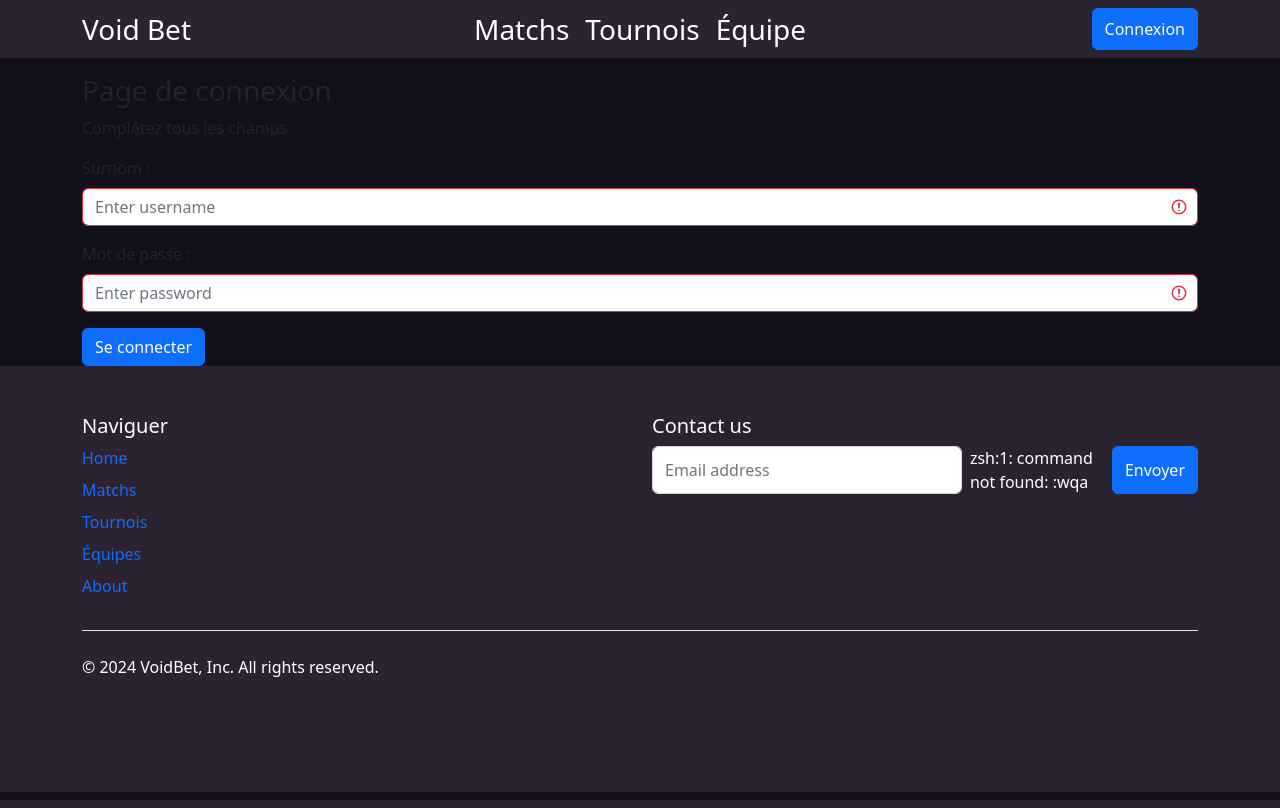
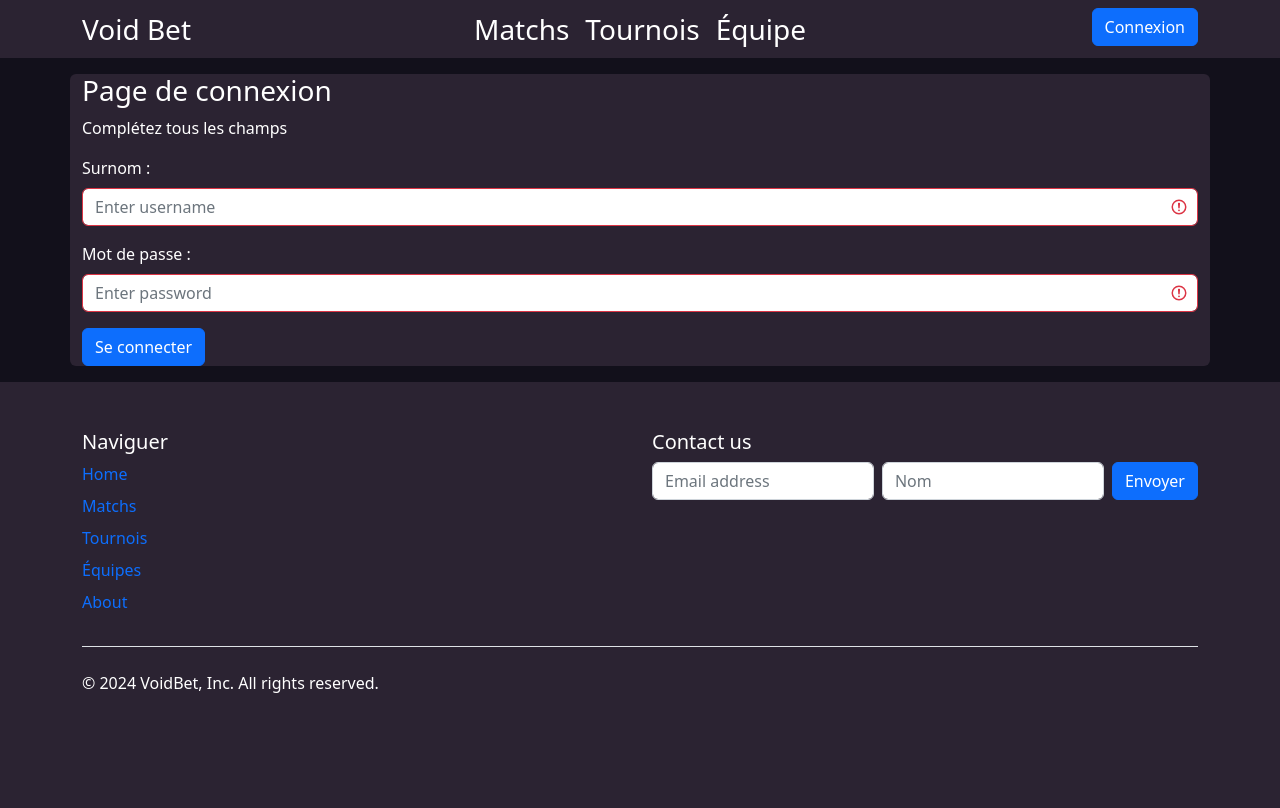
Before and after one commit to Alexander7474/voidBet, a PHP site: page /control/connexion.php in a window 1280 px wide. Run offline with PHP 8.4, Linux system fonts and the light colour scheme.

Commit message:
modification footer.php

```diff
--- a/templates/front/connexion_template.php
+++ b/templates/front/connexion_template.php
@@ -1,4 +1,4 @@
-<div class="container mt-3">
+<div class="container  text-white rounded mb-3 mt-3 second-plan ">
     <h3>Page de connexion</h3>
     <p>Complétez tous les champs</p>
 
--- a/templates/front/footer.php
+++ b/templates/front/footer.php
@@ -17,10 +17,8 @@
         <form>
           <h5>Contact us</h5>
           <div class="d-flex flex-column flex-sm-row w-100 gap-2">
-            <label for="newsletter1" class="visually-hidden">Email address</label>
             <input id="newsletter1" type="text" class="form-control" placeholder="Email address">
-            <label for="newsletter1" class="visually-hidden">Nom</label>
-zsh:1: command not found: :wqa
+            <input id="newsletter1" type="text" class="form-control" placeholder="Nom">
             <button class="btn btn-primary" type="button">Envoyer</button>
           </div>
         </form>
--- a/templates/front/menu_nav.php
+++ b/templates/front/menu_nav.php
@@ -10,7 +10,7 @@
           <!-- <a class="nav-item nav-link ps-2 pe-2" href="#">Joueurs</a>A voir pour plus tard -->
       </div>
       <div class="col d-flex justify-content-end">
-        <button class="btn btn-primary my-2 my-sm-0" type="submit">Connexion</button>
+      <a href="<?php echo $racine_path; ?>control/connexion.php"><button class="btn btn-primary my-2 my-sm-0" type="submit">Connexion</button></a>
       </div>
     </div>
 </div>
```
